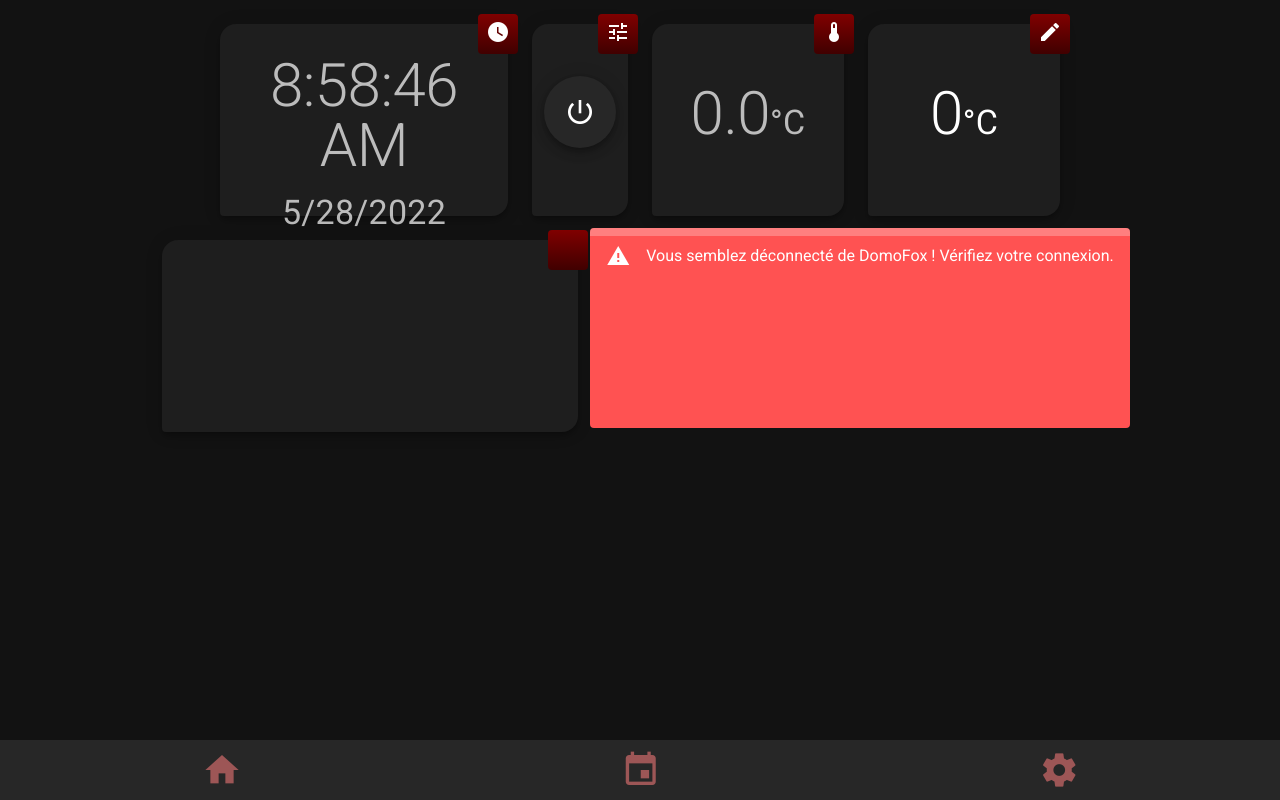
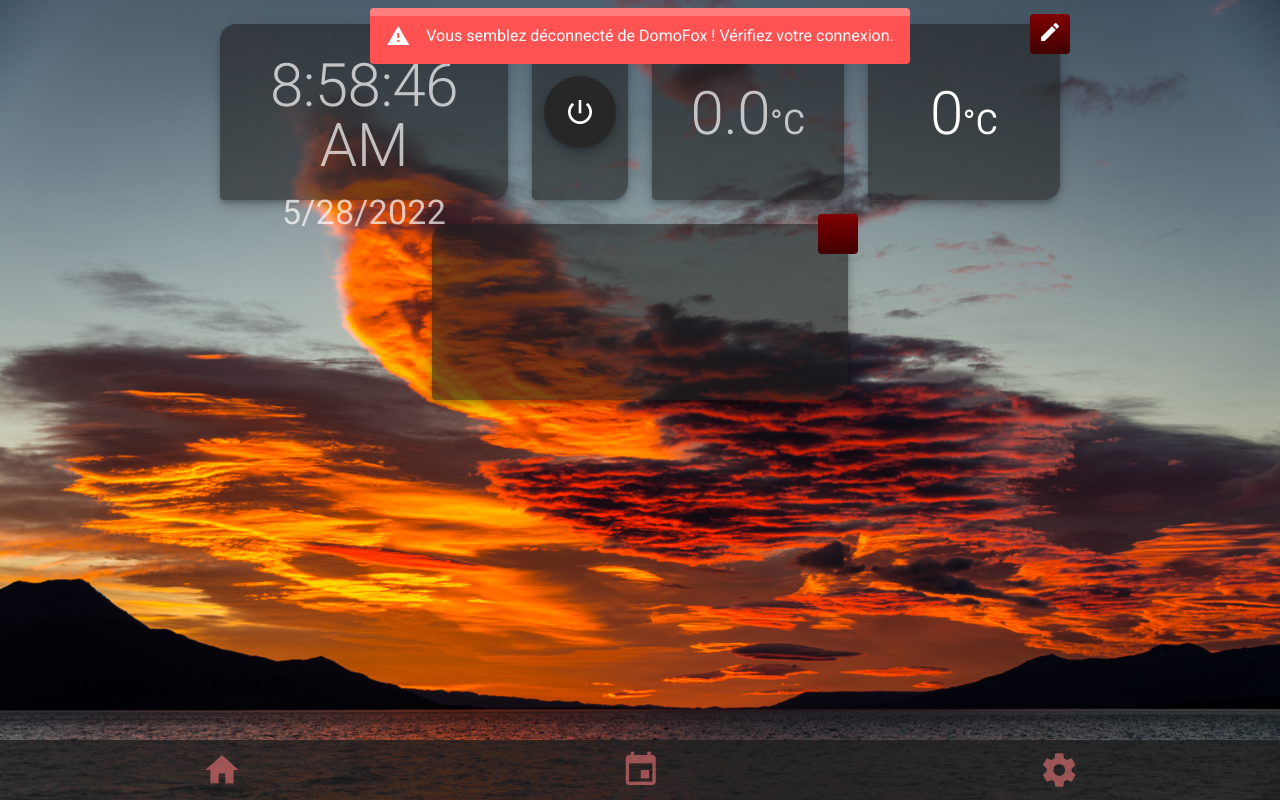
Before and after one commit to Fox-2k/domofox, a Vue app in the folder client/: page /#/ in a window 1280 px wide. Built offline with nearby package versions, Linux system fonts and the light colour scheme; no server answers.

Commit message:
Style tweaks

```diff
--- a/client/public/config/config.json
+++ b/client/public/config/config.json
@@ -1,3 +1,6 @@
 {
-  "API_URL" : "http://localhost:3000"
+  "API_URL" : "http://localhost:3000",
+  "HOME_BKG" : "url(/img/clouds.jpg)",
+  "CALENDAR_BKG" : "url(/img/clouds.jpg)",
+  "SETTINGS_BKG" : "url(/img/clouds.jpg)"
 }
--- a/client/src/App.vue
+++ b/client/src/App.vue
@@ -13,7 +13,7 @@
         <v-btn value="settings" plain class="flex-grow-1">
           <router-link to="/settings"><v-icon x-large color="#E57373">mdi-cog</v-icon></router-link>
         </v-btn>
-    </v-footer>
+      </v-footer>
 
     </v-main>
 
@@ -34,5 +34,22 @@ export default {
 <style>
   #nav {
     position: fixed;
+    background-color: rgba(30,30,30,0.8);
   }
+
+  /* Hide scrollbar for Chrome, Safari and Opera */
+  html::-webkit-scrollbar {
+    display: none;
+  }
+
+  /* Hide scrollbar for IE, Edge and Firefox */
+  html {
+    -ms-overflow-style: none;  /* IE and Edge */
+    scrollbar-width: none;  /* Firefox */
+  }
+
+  a {
+    text-decoration: none;
+  }
+
 </style>
--- a/client/src/components/Block.vue
+++ b/client/src/components/Block.vue
@@ -21,7 +21,8 @@ export default {
     /* position: relative; */
     /* background: #ffffff20; */
     width: 12em;
-    height: 12em;
+    height: 11em;
+    background-color: rgba(30,30,30, 0.6) !important;
   }
   .title {
     display: inline-block;
--- a/client/src/components/Planning.vue
+++ b/client/src/components/Planning.vue
@@ -1,10 +1,10 @@
 <template>
-  <v-card class="my-2">
+  <v-card class="job my-2">
     <v-card-title class="justify-space-between flex-grow-1 pb-0">
       <v-switch v-model="planning.active" @change="update('active', $event)"></v-switch>
       <div class="text-h4 flex-grow-1" @click.stop="openDialogTime()">{{ ('0' + planning.time.hour).slice(-2) }}:{{ ('0' + planning.time.min).slice(-2) }}</div>
-      <v-dialog persistent v-model="dialogTime" width="320px">
-        <v-time-picker dark v-if="dialogTime" v-model="time" full-width format="24hr" color="primary">
+      <v-dialog persistent v-model="dialogTime">
+        <v-time-picker dark :landscape="screenRatio > 1" v-if="dialogTime" v-model="time" full-width format="24hr" color="primary">
           <v-btn fab x-large color="secondary" @click="dialogTime = false"><v-icon>mdi-close-circle-outline</v-icon></v-btn>
           <v-spacer></v-spacer>
           <v-btn fab x-large color="primary" @click="validateTime()"><v-icon>mdi-checkbox-marked-circle-outline</v-icon></v-btn>
@@ -44,7 +44,7 @@ import ValueInput from '@/components/ValueInput.vue'
 export default {
   name: 'Planning',
   data () {
-    return { dialogTime: false, time: '', dialogDelete: false }
+    return { dialogTime: false, time: '', dialogDelete: false, screenRatio: window.innerWidth /window.innerHeight }
   },
   props: {
     id: String
@@ -90,6 +90,9 @@ export default {
 </script>
 
 <style>
+.job {
+  background-color: rgba(30,30,30, 0.8) !important;
+}
 .v-time-picker-title {
   justify-content: center!important;
 }
--- a/client/src/views/Calendar.vue
+++ b/client/src/views/Calendar.vue
@@ -1,5 +1,5 @@
 <template>
-  <div class="calendar">
+  <div class="calendar" :style="styleObject">
     <v-app-bar fixed class="justify-center">
         <v-btn-toggle mandatory class="mx-auto" v-model="selectedDay">
           <v-btn>Mon</v-btn>
@@ -34,7 +34,15 @@ export default {
   },
   data () {
     return {
-      selectedDay: 0
+      selectedDay: 0,
+      styleObject: {
+        height: "100%",
+        background: this.$config.CALENDAR_BKG || "black",
+        backgroundSize: "cover",
+        backgroundRepeat: "no-repeat",
+        backgroundPosition: "top",
+        backgroundAttachment: "fixed"
+      }
     }
   },
   computed: {
--- a/client/src/views/Home.vue
+++ b/client/src/views/Home.vue
@@ -1,12 +1,12 @@
 <template>
-  <div class="home">
+  <div class="home" :style="styleObject">
     <v-container class="d-flex flex-wrap justify-center">
       <clock />
       <ModeStatus class="block-sm" />
       <sensor-value icon="mdi-tune" :value="getSensorsAverage"></sensor-value>
       <Setpoint />
       <block class="block-xxl"></block>
-      <v-alert dark border="top" type="error" transition="scale-transition" :value="!getIsOnline">Vous semblez déconnecté de DomoFox ! Vérifiez votre connexion.</v-alert>
+      <v-alert dark border="top" type="error" transition="scale-transition" :value="!getIsOnline" style="position: absolute; top: 0.5em;">Vous semblez déconnecté de DomoFox ! Vérifiez votre connexion.</v-alert>
     </v-container>
   </div>
 </template>
@@ -29,6 +29,18 @@ export default {
     SensorValue,
     ModeStatus
   },
+  data () {
+    return {
+      styleObject: {
+        height: "100%",
+        background: this.$config.HOME_BKG || "black",
+        backgroundSize: "cover",
+        backgroundRepeat: "no-repeat",
+        backgroundPosition: "top",
+        backgroundAttachment: "fixed"
+      }
+    }
+  },
   computed: {
     ...mapGetters(['getIsOnline', 'getSensorsAverage'])
   }
--- a/client/src/views/Settings.vue
+++ b/client/src/views/Settings.vue
@@ -1,5 +1,5 @@
 <template>
-  <div class="settings">
+  <div class="settings" :style="styleObject">
     <v-container class="d-flex flex-wrap justify-center">
         <hysteresis sign="pos"></hysteresis>
         <hysteresis sign="neg"></hysteresis>
@@ -25,6 +25,18 @@ export default {
   },
   computed: {
     ...mapGetters(['getSensorsList'])
-  }
+  },
+  data () {
+    return {
+      styleObject: {
+        height: "100%",
+        background: this.$config.SETTINGS_BKG || "black",
+        backgroundSize: "cover",
+        backgroundRepeat: "no-repeat",
+        backgroundPosition: "top",
+        backgroundAttachment: "fixed"
+      }
+    }
+  },
 }
 </script>
```
